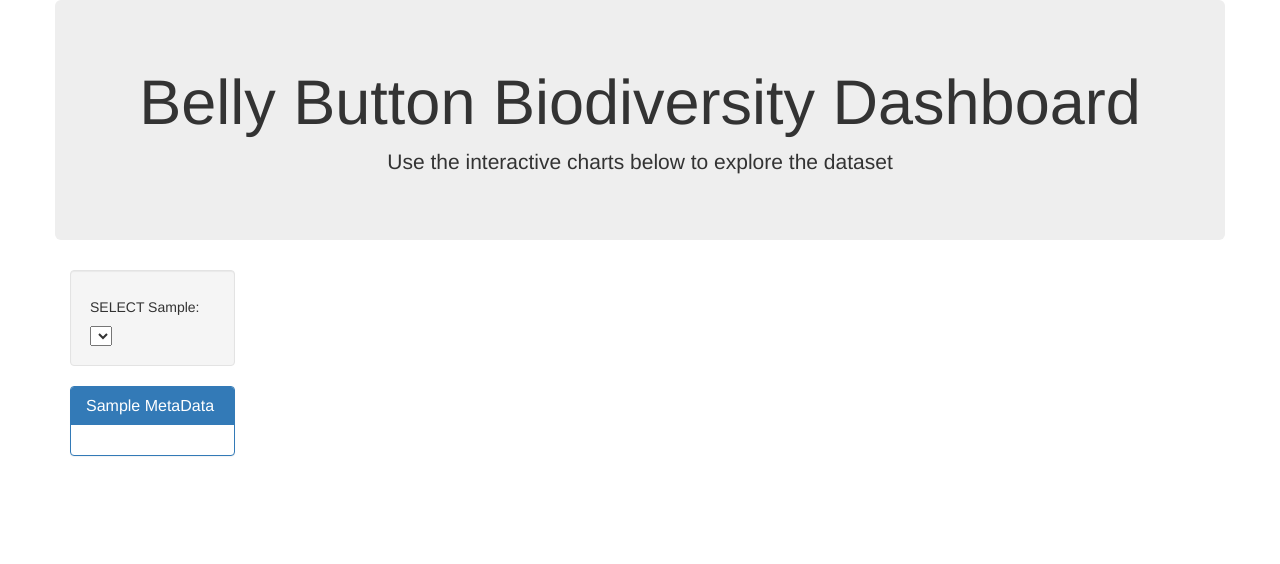
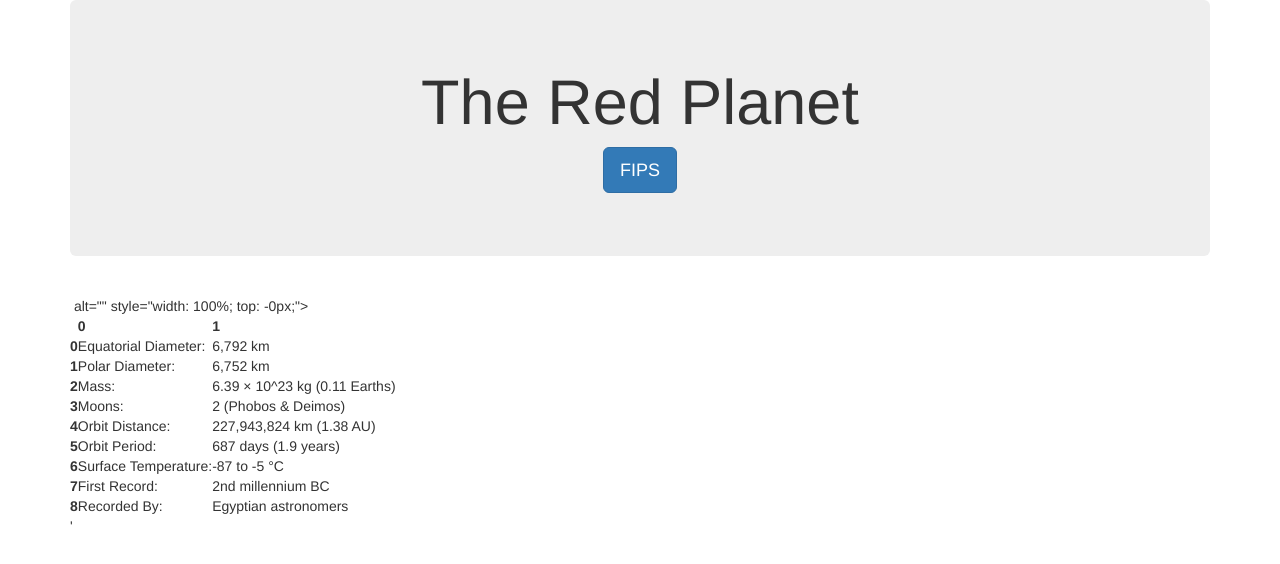
Before and after one commit to wilmorecn/Election2020-Rice, a Flask app: template templates/index.html in a window 1280 px wide. Shown: the top 564 px of the page. Run offline with Flask 2, Linux system fonts and the light colour scheme; the template is opened without the code that fills it, so the values that code supplies are empty; parts of the project's set-up code (start-up, migrations or seed data) failed here and were passed over; some libraries are stand-ins or nearby versions.

Commit message:
app file

```diff
--- a/app.py
+++ b/app.py
@@ -1,105 +1,46 @@
-import os
+from flask import Flask, render_template, redirect
+from flask_pymongo import PyMongo
 
-import pandas as pd
-import numpy as np
-
-import sqlalchemy
-from sqlalchemy.ext.automap import automap_base
-from sqlalchemy.orm import Session
-from sqlalchemy import create_engine
-
-from flask import Flask, jsonify, render_template
-from flask_sqlalchemy import SQLAlchemy
 
 app = Flask(__name__)
 
+app.config["MONGO_URI"] = "mongodb://localhost:27017/election"
+mongo = PyMongo(app)
 
-#################################################
-# Database Setup
-#################################################
 
-app.config["SQLALCHEMY_DATABASE_URI"] = "sqlite:///db/bellybutton.sqlite"
-db = SQLAlchemy(app)
 
-# reflect an existing database into a new model
-Base = automap_base()
-# reflect the tables
-Base.prepare(db.engine, reflect=True)
-
-# Save references to each table
-Samples_Metadata = Base.classes.sample_metadata
-Samples = Base.classes.samples
 
 
 @app.route("/")
 def index():
-    """Return the homepage."""
-    return render_template("index.html")
+    #.find is the query of data to display to the user
+    display_fips = mongo.db.election.find_one()
+    test_query = mongo.db.election.find({'FIPS':{'$eq':'01043'}})
+    list1 = []
+    for x in test_query:
+        data = {}
+        data.update({
+        'FIPS': x['FIPS'],
+        'Household_Income': x['Household Median Income']
+        })
+        list1.append(data)
+    print(list1)
+    return render_template("index.html", display_fips=display_fips)
 
 
-@app.route("/names")
-def names():
-    """Return a list of sample names."""
-
-    # Use Pandas to perform the sql query
-    stmt = db.session.query(Samples).statement
-    df = pd.read_sql_query(stmt, db.session.bind)
-
-    # Return a list of the column names (sample names)
-    return jsonify(list(df.columns)[2:])
+#@app.route("/scrape")
+# def scraper():
+#     display_mars = mongo.db.display_mars
+#     display_mars_data = scrape_mars.scrape()
+#     display_mars.update({}, display_mars_data, upsert=True)
+#     return redirect("/", code=302)
 
 
-@app.route("/metadata/<sample>")
-def sample_metadata(sample):
-    """Return the MetaData for a given sample."""
-    sel = [
-        Samples_Metadata.sample,
-        Samples_Metadata.ETHNICITY,
-        Samples_Metadata.GENDER,
-        Samples_Metadata.AGE,
-        Samples_Metadata.LOCATION,
-        Samples_Metadata.BBTYPE,
-        Samples_Metadata.WFREQ,
-    ]
-
-    results = db.session.query(*sel).filter(Samples_Metadata.sample == sample).all()
-
-    # Create a dictionary entry for each row of metadata information
-    sample_metadata = {}
-    for result in results:
-        sample_metadata["sample"] = result[0]
-        sample_metadata["ETHNICITY"] = result[1]
-        sample_metadata["GENDER"] = result[2]
-        sample_metadata["AGE"] = result[3]
-        sample_metadata["LOCATION"] = result[4]
-        sample_metadata["BBTYPE"] = result[5]
-        sample_metadata["WFREQ"] = result[6]
-
-    print(sample_metadata)
-    return jsonify(sample_metadata)
 
 
-@app.route("/samples/<sample>")
-def samples(sample):
-    """Return `otu_ids`, `otu_labels`,and `sample_values`."""
-    stmt = db.session.query(Samples).statement
-    df = pd.read_sql_query(stmt, db.session.bind)
 
-    # Filter the data based on the sample number and
-    # only keep rows with values above 1
-    sample_data = df.loc[df[sample] > 1, ["otu_id", "otu_label", sample]]
 
-    # Sort by sample
-    sample_data.sort_values(by=sample, ascending=False, inplace=True)
-
-    # Format the data to send as json
-    data = {
-        "otu_ids": sample_data.otu_id.values.tolist(),
-        "sample_values": sample_data[sample].values.tolist(),
-        "otu_labels": sample_data.otu_label.tolist(),
-    }
-    return jsonify(data)
 
 
 if __name__ == "__main__":
-    app.run()
+    app.run(debug=True)
--- a/templates/index.html
+++ b/templates/index.html
@@ -5,52 +5,32 @@
   <meta charset="UTF-8">
   <meta name="viewport" content="width=device-width, initial-scale=1.0">
   <meta http-equiv="X-UA-Compatible" content="ie=edge">
-  <title>Flask Plotlyjs Example</title>
+  <title>The Red Planet</title>
   <link rel="stylesheet" href="https://maxcdn.bootstrapcdn.com/bootstrap/3.3.7/css/bootstrap.min.css">
 </head>
 
 <body>
+  <div class="container">
 
-  <div class="container">
-    <div class="row">
-      <div class="col-md-12 jumbotron text-center">
-        <h1>Belly Button Biodiversity Dashboard</h1>
-        <p>Use the interactive charts below to explore the dataset</p>
+    <div class="jumbotron text-center">
+      <h1>The Red Planet</h1>
+      <p><a class="btn btn-primary btn-lg" href="/scrape" role="button">FIPS</a></p>
+    </div>
+
+    <!-- Craigslist Listings -->
+    <div class="row" id="craiglist-listings">
+      <div class="col-md-12">
+        <h4 class="heading">{{display_fips.FIPS}} {{display_fips.FIPS}}</h4>
+          <img data="" src=>{{display_fips.FIPS}} alt="" style="width: 100%; top: -0px;">
+
+          <table><thead>    <tr style="text-align: right;">      <th></th>      <th>0</th>      <th>1</th>    </tr>  </thead>  <tbody>    <tr>      <th>0</th>      <td>Equatorial Diameter:</td>      <td>6,792 km</td>    </tr>    <tr>      <th>1</th>      <td>Polar Diameter:</td>      <td>6,752 km</td>    </tr>    <tr>      <th>2</th>      <td>Mass:</td>      <td>6.39 × 10^23 kg (0.11 Earths)</td>    </tr>    <tr>      <th>3</th>      <td>Moons:</td>      <td>2 (Phobos &amp; Deimos)</td>    </tr>    <tr>      <th>4</th>      <td>Orbit Distance:</td>      <td>227,943,824 km (1.38 AU)</td>    </tr>    <tr>      <th>5</th>      <td>Orbit Period:</td>      <td>687 days (1.9 years)</td>    </tr>    <tr>      <th>6</th>      <td>Surface Temperature:</td>      <td>-87 to -5 °C</td>    </tr>    <tr>      <th>7</th>      <td>First Record:</td>      <td>2nd millennium BC</td>    </tr>    <tr>      <th>8</th>      <td>Recorded By:</td>      <td>Egyptian astronomers</td>    </tr>  </tbody></table>'</table>
+
+          <h3>{{display_fips.FIPS}}</h3>
+
       </div>
     </div>
-    <div class="row">
-      <div class="col-md-2">
-        <div class="well">
-          <h5>SELECT Sample:</h5>
-          <select id="selDataset" onchange="optionChanged(this.value)"></select>
-        </div>
-        <div class="panel panel-primary">
-          <div class="panel-heading">
-            <h3 class="panel-title">Sample MetaData</h3>
-          </div>
-          <div id="sample-metadata" class="panel-body"></div>
-        </div>
-      </div>
-      <div class="col-md-5">
-        <div id="pie"></div>
-      </div>
-      <div class="col-md-5">
-        <div id="gauge"></div>
-      </div>
-    </div>
+
   </div>
-  <div class="row">
-    <div class="col-md-12">
-      <div id="bubble"></div>
-    </div>
-  </div>
-
-  <!-- <script src="https://cdn.plot.ly/plotly-1.31.2.min.js"></script> -->
-  <script src="https://cdnjs.cloudflare.com/ajax/libs/d3/5.5.0/d3.js"></script>
-  <script src="https://cdn.plot.ly/plotly-latest.min.js"></script>
-  <script src="{{ url_for('static', filename='js/bonus.js') }}"></script>
-  <script src="{{ url_for('static', filename='js/app.js') }}"></script>
-
 </body>
 
 </html>
```
